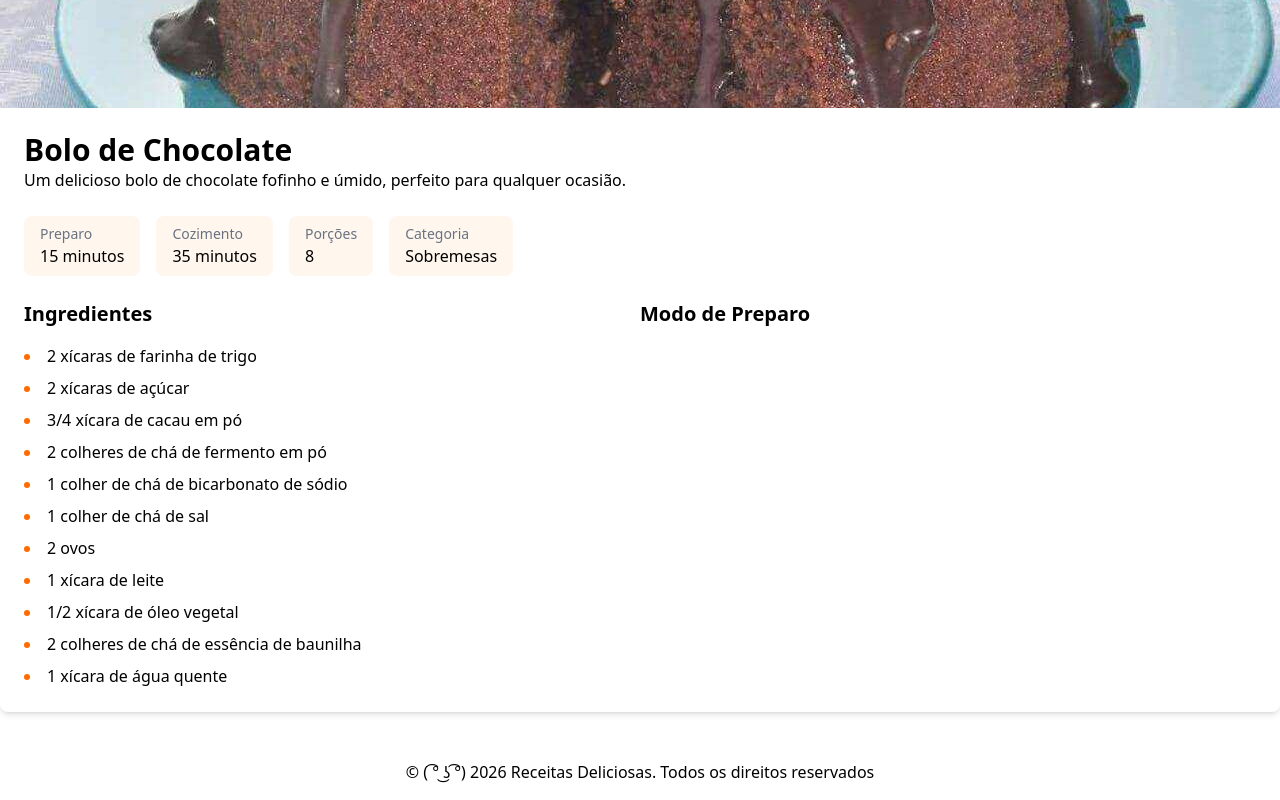
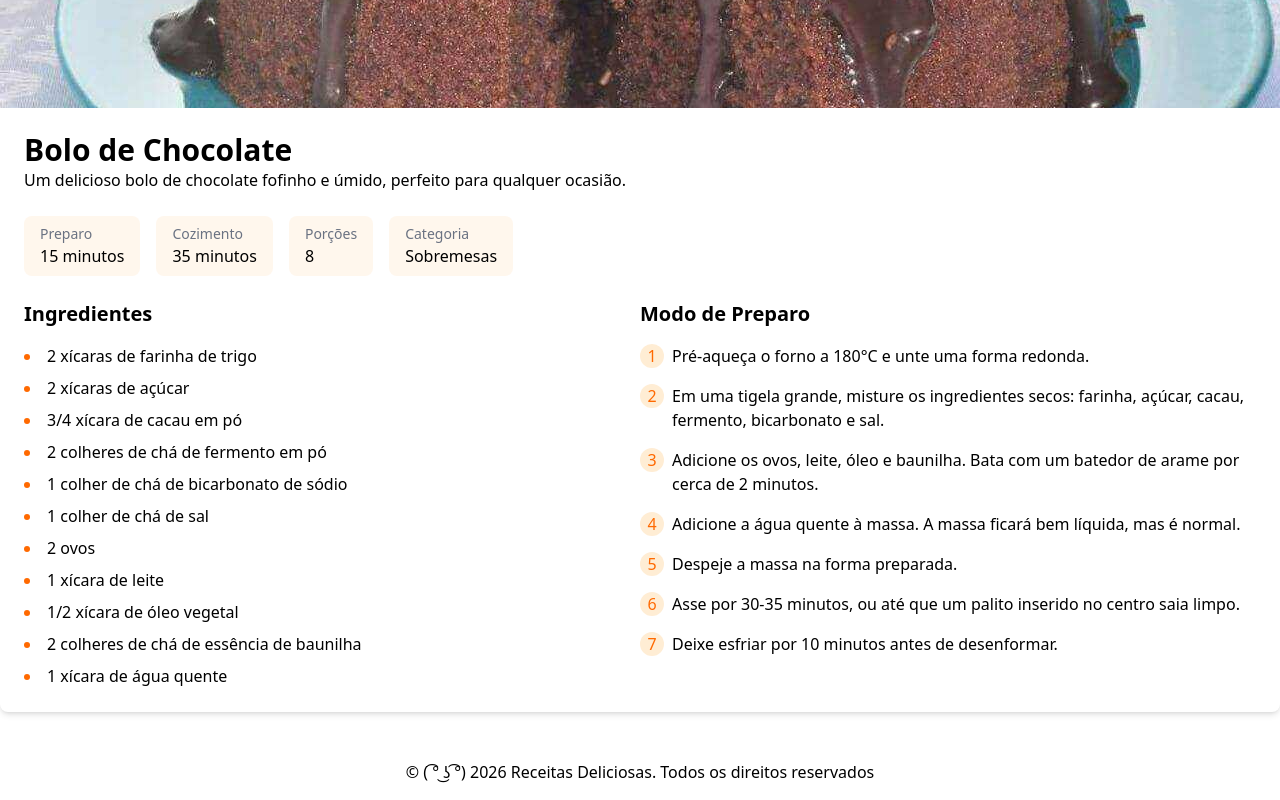
Before and after one commit to m4theusjjb/capacitacaoReceitas, a Next.js app: page /receitas/1 in a window 1280 px wide. Shown: the part 417-1217 px from the top of the page. Built offline with nearby package versions, Linux system fonts and the light colour scheme.

Commit message:
feat: componente das instruções de preparo

```diff
--- a/src/app/receitas/[id]/page.tsx
+++ b/src/app/receitas/[id]/page.tsx
@@ -4,6 +4,7 @@ import Image from "next/image"
 import { recipes } from "@/lib/data";
 import { notFound } from "next/navigation";
 import InfoPill from "@/components/InfoPill";
+import PreparationStep from "@/components/PreparationStep";
 interface RecipesPageProps {
   params: Promise<{
     id: string;
@@ -21,7 +22,7 @@ export default async function ReceitasPage({ params }: RecipesPageProps) {
     return  (
         <main className="grow py-8">
             <div className="container mx-auto">
-                <Link className = "flex text-orange-500 hover:text-orange-700 mb-6" href="receitas">
+                <Link className = "flex text-orange-500 hover:text-orange-700 mb-6" href="/receitas">
                     <ChevronLeft />
                     Voltar para receitas
                 </Link>
@@ -61,7 +62,7 @@ export default async function ReceitasPage({ params }: RecipesPageProps) {
                                 <h2 className="text-xl font-bold mb-4">Ingredientes</h2>
                                 <ul className="list-disc list-inside space-y-2">
                                     {recipe.ingredients.map((ingredient)=>(
-                                        <li className="marker:text-orange-500">{ingredient}</li>
+                                        <li key={ingredient} className="marker:text-orange-500">{ingredient}</li>
                                     ))}
                                 </ul>
                             </div>
@@ -69,7 +70,11 @@ export default async function ReceitasPage({ params }: RecipesPageProps) {
                             {/*Coluna do modo de preparo*/}
                             <div>
                                 <h2 className="text-xl font-bold mb-4">Modo de Preparo</h2>
-                                {/*TO DO: componente de modo de preparo*/}
+                                <ol className="space-y-4">
+                                    {recipe.instructions.map((instruction, index) => (
+                                        <PreparationStep key={instruction} index={index+1} description={instruction}/>
+                                    ))}
+                                </ol>
                             </div>
                         </div>
                     </div>
--- /dev/null
+++ b/src/components/PreparationStep/index.tsx
@@ -0,0 +1,13 @@
+interface PreparationStepProps{
+    index: number,
+    description: string;
+}
+
+export default function PreparationStep({index, description}: PreparationStepProps){
+    return (
+        <li className="flex gap-2">
+            <span className="flex justify-center bg-orange-100 w-6 h-6 rounded-full text-orange-500 shrink-0">{index}</span>
+            <p>{description}</p>
+        </li>
+    )
+}
```
